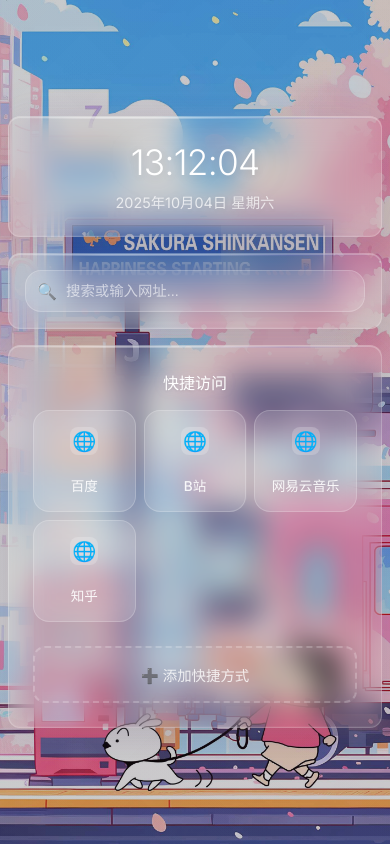
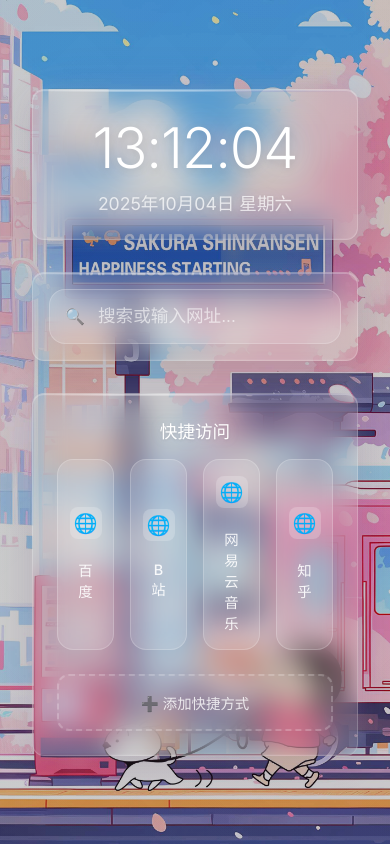
Before and after one commit to haoze-evolluling/Aura-Tab, a plain HTML site: page index.html in a window 390 px wide. Drawn offline with Linux system fonts and the light colour scheme.

Commit message:
移除冗余的响应式设计样式并调整组件布局
- 从components.css和main.css中删除不必要的媒体查询，简化样式文件
- 更新quick-access-grid的列布局，确保在不同屏幕尺寸下的一致性
- 移除index.html中的viewport设置，优化页面结构

```diff
--- a/index.html
+++ b/index.html
@@ -2,7 +2,6 @@
 <html lang="zh-CN">
 <head>
     <meta charset="UTF-8">
-    <meta name="viewport" content="width=device-width, initial-scale=1.0">
     <title>Aura Tab - 新标签页</title>
     <link rel="icon" type="image/png" href="icon.png">
     <link rel="stylesheet" href="styles/main.css">
--- a/styles/components.css
+++ b/styles/components.css
@@ -78,7 +78,7 @@
 
 .quick-access-grid {
     display: grid;
-    grid-template-columns: repeat(auto-fit, minmax(140px, 1fr));
+    grid-template-columns: repeat(4, 1fr);
     gap: 1rem;
     margin-bottom: 1.5rem;
     width: 100%;
@@ -244,29 +244,3 @@
 .search-engine-item[data-engine="google"] .search-engine-icon { background: linear-gradient(45deg, #4285f4, #34a853); color: white; }
 .search-engine-item[data-engine="baidu"] .search-engine-icon { background: linear-gradient(45deg, #2932e1, #1e88e5); color: white; }
 .search-engine-item[data-engine="bing"] .search-engine-icon { background: linear-gradient(45deg, #00bcf2, #0078d4); color: white; }
-
-/* 响应式设计 */
-@media (max-width: 768px) {
-    .time { font-size: 2.8rem; }
-    .date { font-size: 1rem; }
-    .search-input { font-size: 1rem; padding: 0.875rem 0.875rem 0.875rem 2.75rem; }
-    .search-icon { left: 0.875rem; }
-    .quick-access-grid { grid-template-columns: repeat(auto-fit, minmax(120px, 1fr)); gap: 0.75rem; }
-    .shortcut-icon { width: 28px; height: 28px; font-size: 1.1rem; }
-    .shortcut-name { font-size: 0.85rem; }
-    .search-engine-grid { grid-template-columns: 1fr; gap: 0.75rem; }
-    .search-engine-item { padding: 0.875rem; }
-    .search-engine-icon { width: 28px; height: 28px; font-size: 1.1rem; }
-    .search-engine-name { font-size: 0.95rem; }
-    .search-engine-desc { font-size: 0.8rem; }
-}
-
-@media (max-width: 480px) {
-    .time { font-size: 2.2rem; }
-    .date { font-size: 0.9rem; }
-    .search-input { font-size: 0.9rem; padding: 0.75rem 0.75rem 0.75rem 2.5rem; }
-    .search-icon { left: 0.75rem; }
-    .quick-access-grid { grid-template-columns: repeat(auto-fit, minmax(100px, 1fr)); gap: 0.5rem; }
-    .form-actions { flex-direction: column; }
-    .modal-card { padding: 1.5rem; }
-}
--- a/styles/main.css
+++ b/styles/main.css
@@ -68,15 +68,6 @@ body {
     text-align: center;
 }
 
-/* 响应式设计 */
-@media (max-width: 768px) {
-    .main-container { padding: 1rem; gap: 1.5rem; }
-    .section-title { font-size: 1rem; }
-}
-
-@media (max-width: 480px) {
-    .main-container { padding: 0.5rem; gap: 1rem; }
-}
 
 /* 滚动条样式 */
 ::-webkit-scrollbar { width: 8px; }
```
